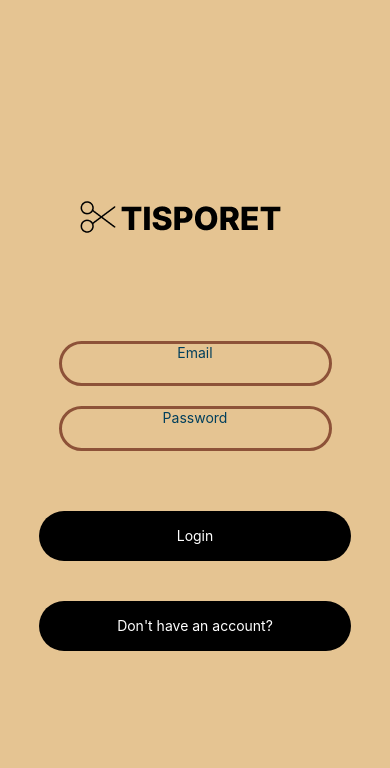
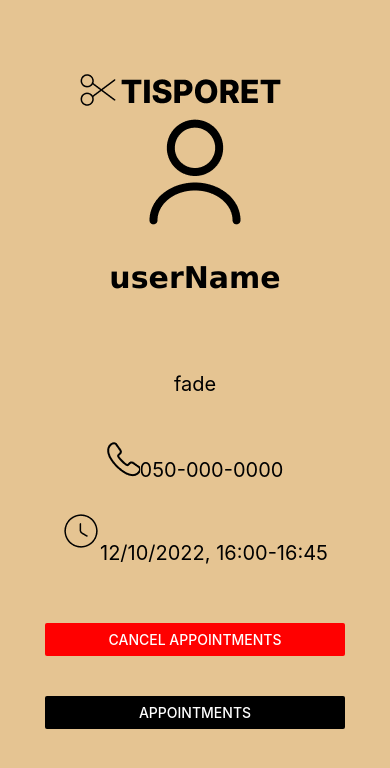
Before and after one commit to najeebWorld/Software-Engineering, a React Native app: screen /OrderDetails in a window 390 px wide. Shown: the top 768 px of the page. Built offline with nearby package versions, Linux system fonts and the light colour scheme.

Commit message:
implementing order details

```diff
--- a/App.js
+++ b/App.js
@@ -8,13 +8,14 @@ import SuccessfullLogin from './pages/success/SuccessfullLogin';
 import WorkingDays from './pages/workingDays/WorkingDays';
 import MyAppointments from './pages/MyAppointments/MyAppointments';
 import CalendarPageBarber from './pages/calendarPage/calendarPageBarber'
+import OrderDetails from './pages/orderDetails/orderDetails';
 const Stack = createNativeStackNavigator();
 
 export default function App() {
   return (
     <NavigationContainer>
       <Stack.Navigator
-        initialRouteName="Login"
+        initialRouteName="OrderDetails"
         screenOptions={{
           headerShown: false,
         }}>
@@ -24,6 +25,7 @@ export default function App() {
         <Stack.Screen name="Success" component={SuccessfullLogin} />
         <Stack.Screen name="WorkingDays" component={WorkingDays} />
         <Stack.Screen name="MyAppointments" component={MyAppointments} />
+        <Stack.Screen name="OrderDetails" component={OrderDetails} />
         <Stack.Screen name="CalendarPageBarber" component={CalendarPageBarber} />
       </Stack.Navigator>
     </NavigationContainer>
--- a/pages/calendarPage/calendarPageBarber.js
+++ b/pages/calendarPage/calendarPageBarber.js
@@ -75,7 +75,6 @@ export default function CalendarPage({navigation}) {
 
   const OnBtnPress = () => {
     navigation.navigate('WorkingDays');
-
 }
 
 const DISABLED_DAYS = ['Saturday']
--- a/pages/orderDetails/orderDetails.js
+++ b/pages/orderDetails/orderDetails.js
@@ -1,13 +1,38 @@
 import React from 'react'
-import { View, Image, Text} from 'react-native'
+import { View, Image, Text, Button, Linking, TouchableOpacity} from 'react-native'
 import {styles}from '../styles'
 
 
 
-const OrderDetails = () => {
+export default function OrderDetails ({navigation})  {
+  const orderData = {
+    clientName: 'userName',
+    clientPhone: '050-000-0000',
+    orderDate: '12/10/2022, 16:00-16:45',
+    orderExtraInfo: 'fade',
+  }
+
+  const CancelAppointment= ()=> {
+    alert('This appointment will be canceled.')
+  };
+
+  const navigateBack= ()=> {
+    navigation.navigate('MyAppointments');
+    alert('Return to all appointments.')
+  };
+
+  const callClient = (phoneNumber)=>{
+    Linking.openURL(`tel:${phoneNumber}`)
+  };
+
+
   return (
     <View style={styles.containerForOrderDetails}>
-      <View style={{flex:2,justifyContent: 'center', alignItems: 'center',}}>
+      {/**
+       * Layout header - contains the app's logo and user Img & name (name is the
+       *    client name  in order Data).
+       */}
+      <View style={{flex:3,justifyContent: 'center', alignItems: 'center',}}>
         <Image
           source={require('../assets/logowithname.png')}
           style={styles.logoContainerOederDetail}
@@ -16,29 +41,70 @@ const OrderDetails = () => {
           source={require('../assets/user.png')}
           style={styles.userOrderDetails}
         />
-      </View>
-      <View style={{flex:3, justifyContent: 'flex-start', alignItems: 'center',}}>
-        <Text style={styles.OrderDetailsUserName}>
-          UserName
-        </Text>
-        <Text style={styles.OrderDetailsUserName}>
-          Phone number
-        </Text>
-        <Text style={styles.OrderDetailsUserName}>
-          Hair Style
-        </Text>
-        <Text style={styles.OrderDetailsUserName}>
-          Date
+        <Text style={styles.OrderDetailsUserName} >
+            {orderData.clientName}
         </Text>
       </View>
-      <View style={{flex:1, justifyContent: 'flex-start', alignItems: 'center',}}>
+      {/**
+       * this View contain presention of th rest of the order data.
+       */}
+      <View style={{flex:2, justifyContent: 'space-between', alignItems: 'center',}}>
+        <View style={{flex:1, flexDirection:"row",justifyContent: 'space-between',alignItems:'baseline'}}>
+          <Text style={styles.OrderDetailsOtherDetails}>
+            {orderData.orderExtraInfo}
+          </Text>
+        </View>
+        <View style={{flex:1, flexDirection:"row",justifyContent: 'space-between',alignItems:'baseline'}}>
+          <TouchableOpacity onPress={()=>{callClient(orderData.clientPhone)}}>
+            <Image
+              source={require('../assets/UserPhoneLogo.png')}
+              style={styles.logoContainerOederDetail}
+            />
+          </TouchableOpacity>
 
+          <Text style={styles.OrderDetailsOtherDetails}>
+            {orderData.clientPhone}
+          </Text>
+        </View>
+        <View style={{flex:1, flexDirection:"row",justifyContent: 'space-between',alignItems:'baseline'}}>
+          <Image
+            source={require('../assets/clock.png')}
+            style={styles.logoContainerOederDetailOther}
+          />
+          <Text style={styles.OrderDetailsOtherDetails}>
+            {orderData.orderDate}
+          </Text>
+        </View>
       </View>
-
-
-
+      {/**
+       * Last View contains the buttons for exit this page (back to 'myAppointments' page) using [navigateBack] function
+       *     or to cancel this appointment using [CancelAppointment] function.
+       */}
+      <View style={{flex:2, justifyContent: 'flex-start', alignItems: 'center',}}>
+        <View style={styles.orderDetailsButtons}>
+          <Button
+            onPress={CancelAppointment}
+            title="Cancel Appointments"
+            color='#ff0000'
+          />
+        </View>
+        <View style={styles.orderDetailsButtons}>
+          <Button
+          onPress={navigateBack}
+            title="Appointments"
+            color="#000000"
+          />
+        </View>
+        {/* <View style={styles.orderDetailsButtons}>
+          <Button
+            onPress={()=>{
+              callClient(orderData.clientPhone)
+            }}
+            title="Call client"
+            color="#000000"
+          />
+        </View> */}
+      </View>
     </View>
   )
-}
-
-export default OrderDetails
+};
--- a/pages/styles.js
+++ b/pages/styles.js
@@ -64,11 +64,9 @@ export const styles = StyleSheet.create({
     marginBottom: 55,
   },
   logoContainerOederDetail:{
-    // resizeMode:"contain",
-    // width: "50%",
-    // height: "50%",
-    // marginTop:-350,
-
+  },
+  logoContainerOederDetailOther:{
+    bottom: 10
   },
   loginBtn: {
     width: '80%',
@@ -78,6 +76,11 @@ export const styles = StyleSheet.create({
     justifyContent: 'center',
     marginTop: 40,
     backgroundColor: '#000000',
+  },
+  orderDetailsButtons:{
+    margin:20,
+    width:300,
+    resizeMode:'center',
   },
 
   loginText: {
@@ -234,7 +237,6 @@ export const styles = StyleSheet.create({
     alignItems: "center"
   },
   baseText: {
-    // flex: 1,
     fontWeight: 'bold',
     fontSize: 25,
     color: 'black',
@@ -245,12 +247,13 @@ export const styles = StyleSheet.create({
     fontFamily:"lucida grande",
     fontSize:30,
     marginTop:30,
+    fontWeight: 'bold',
   },
 
-  // orderDetailsIMG:{
-  //   flex:1,
-  //   flexDirection: 'column',
-  //   alignItems: 'center',
-  //   justifyContent: 'center',
-  // }
+  OrderDetailsOtherDetails:{
+    color:"black",
+    fontSize:20,
+    marginTop:10,
+  },
+
 });
```
Also changed, not shown: pages/assets/UserPhoneLogo.png (added), pages/assets/clock.png (added).
